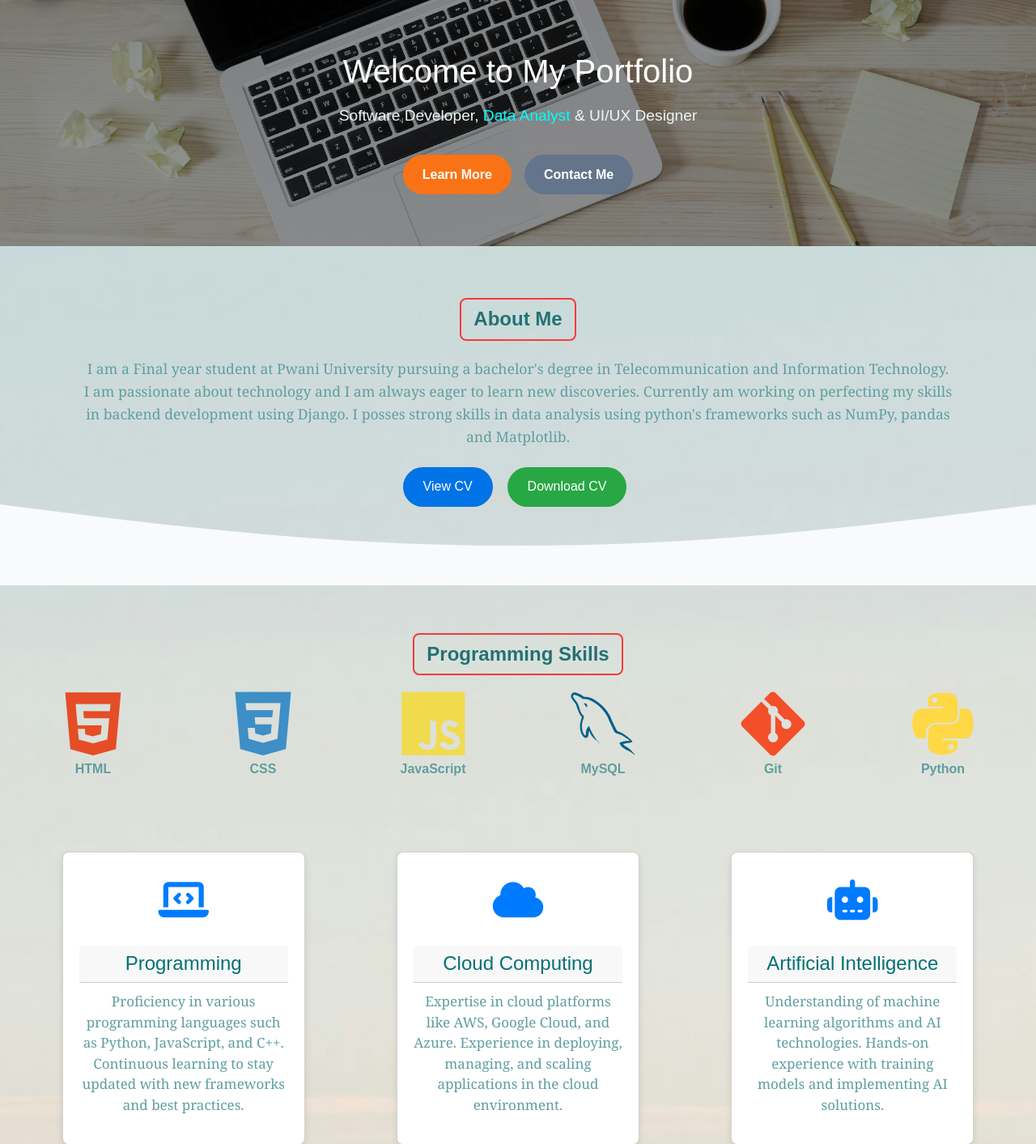
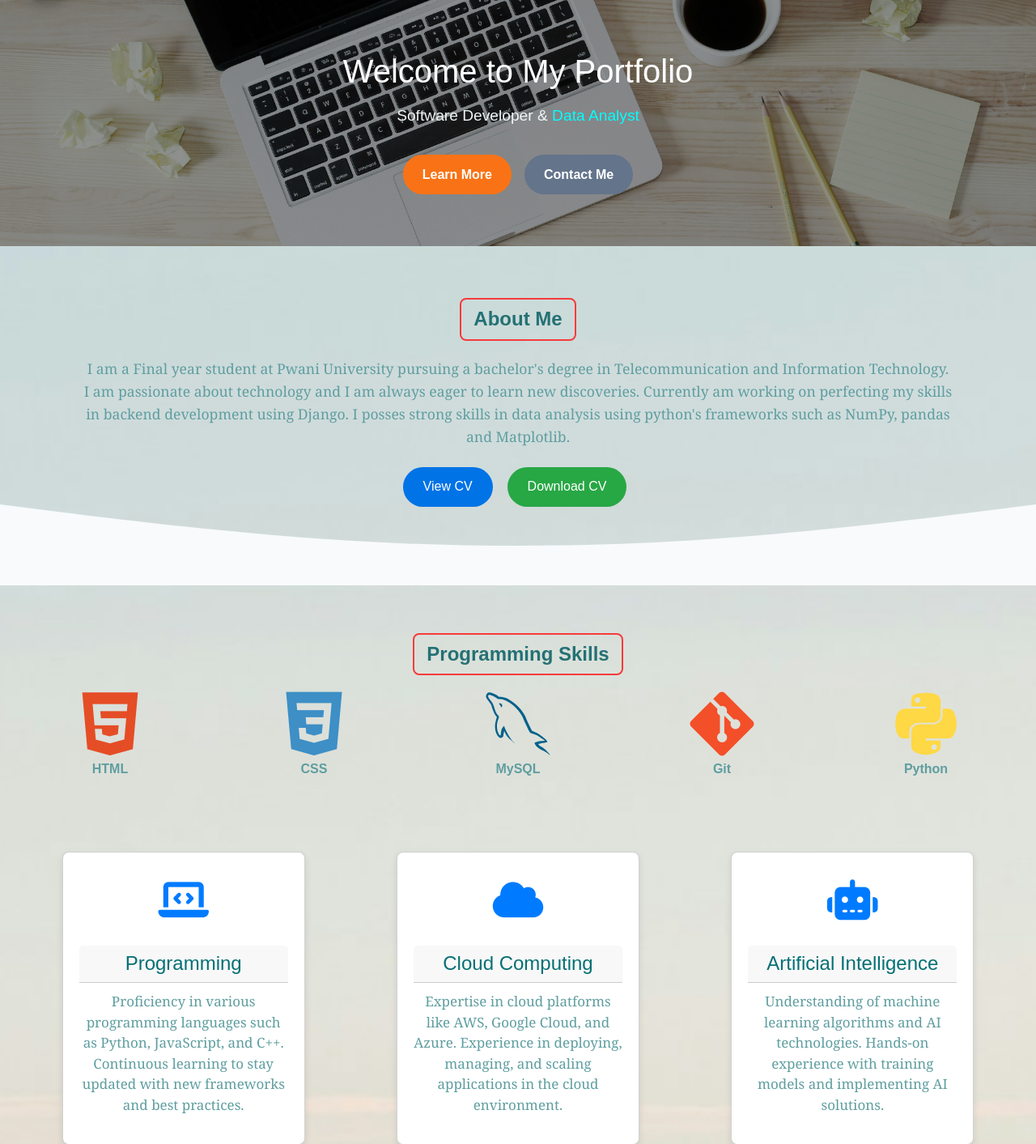
Before and after one commit to Kat-tech15/portfolio, a Django app: page / in a window 1280 px wide. Shown: the part 60-1473 px from the top of the page at 81% size. Run offline with Django 5.2, Linux system fonts and the light colour scheme.

Commit message:
modified the home.html template

```diff
--- a/templates/home.html
+++ b/templates/home.html
@@ -8,7 +8,7 @@
 <section class="home" id="home" >
     <div class="hero-content">
         <h3>Welcome to My Portfolio</h3>
-        <p>Software Developer, <span>Data Analyst</span> & UI/UX Designer</p>
+        <p>Software Developer & <span>Data Analyst</span></p>
     <div class="hero-buttons">
         <a href="#about" class="cta-button">Learn More</a>
         <a href="#contact" class="cta-button secondary">Contact Me</a>
@@ -23,8 +23,8 @@
         I am passionate about technology and I am always eager to learn new discoveries. Currently am working on perfecting my skills in backend development using Django. I posses strong skills in data  analysis using python's frameworks such as NumPy, pandas and Matplotlib.
         </p>
         <div class="buttons">
-            <a href="{% static 'docs/Kelvin_Katwai_Mutua_CV.pdf' %}" target="_blank" class="btn view-btn">View CV</a>
-            <a href="{% static 'docs/Kelvin_Katwai_Mutua_CV.pdf' %}" download class="btn download-btn">Download CV</a>
+            <a href="{% static 'docs/Kelvin_Mutua_CV.pdf' %}" target="_blank" class="btn view-btn">View CV</a>
+            <a href="{% static 'docs/Kelvin_Mutua_CV.pdf' %}" download class="btn download-btn">Download CV</a>
         </div>
     </div>
 </div>
@@ -39,10 +39,6 @@
         <div class="skill">
             <i class="devicon-css3-plain colored" aria-label="CSS3"></i>
             <p>CSS</p>
-        </div>
-        <div class="skill">
-            <i class="devicon-javascript-plain colored" aria-label="JavaScript"></i>
-            <p>JavaScript</p>
         </div>
         <div class="skill">
             <i class="devicon-mysql-plain colored" aria-label="mysql"></i>
@@ -68,7 +64,7 @@
             <h3 class="card-header">Programming</h3>
             <p class="card-description">
                 Proficiency in various programming languages such as Python, JavaScript, and C++. Continuous learning to stay updated with new frameworks and best practices.
-            </p>
+	 </p>
         </div>
     </div>
     <div class="card">
```
Also changed, not shown: 2 other files.
